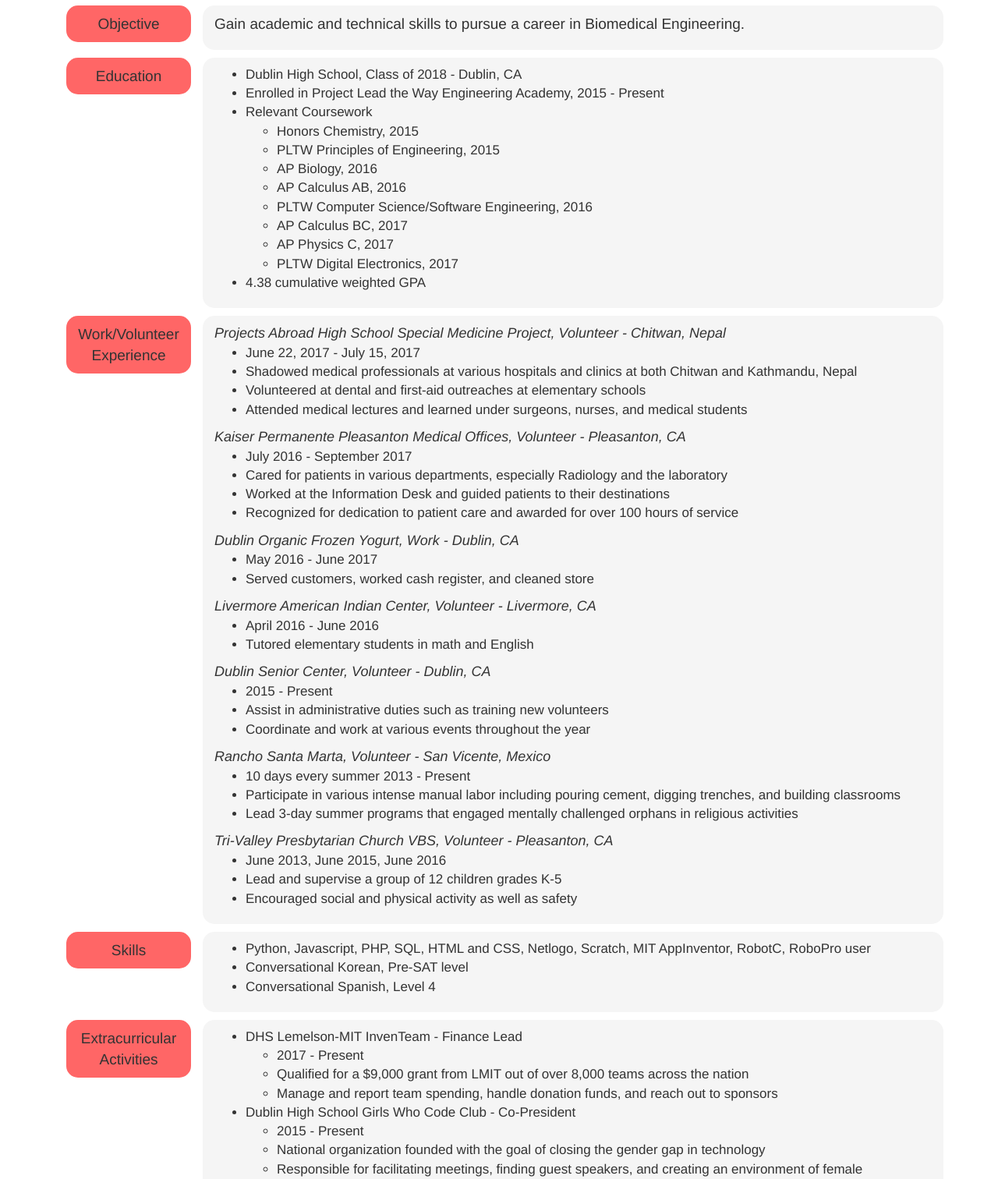
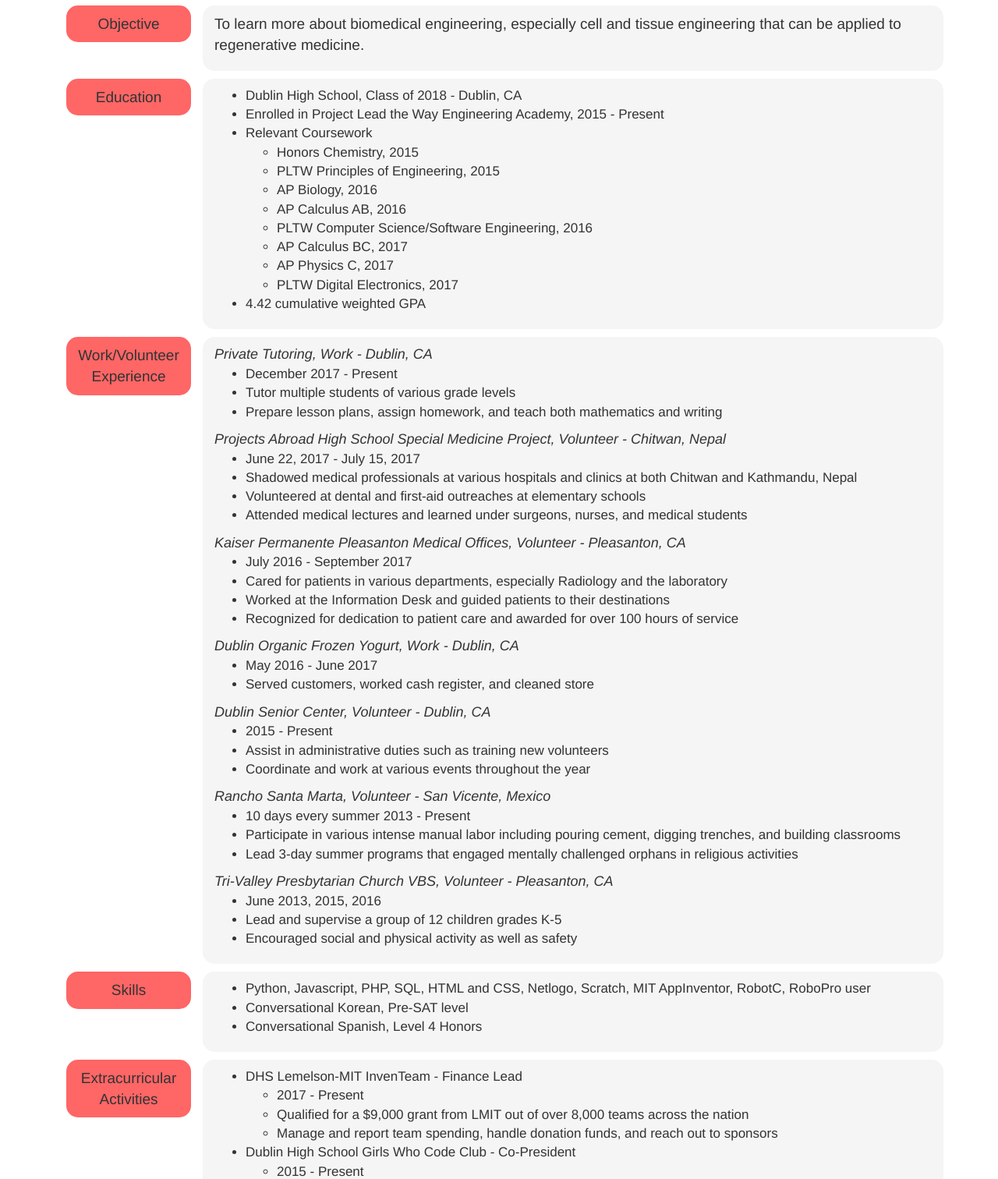
Before and after one commit to baekj/portfolio, a plain HTML site: page Baek_Resume.html in a window 1280 px wide. Shown: the part 63-1575 px from the top of the page at 78% size. Drawn offline with Linux system fonts and the light colour scheme.

Commit message:
3.28.2018 commit

```diff
--- a/Baek_Resume.html
+++ b/Baek_Resume.html
@@ -35,7 +35,8 @@
                         <p class="pull-center resume_head">Objective</p>
                     </div>
                     <div class="col-sm-10 resume_body">
-                        <p>Gain academic and technical skills to pursue a career in Biomedical Engineering.</p>
+                        <p>To learn more about biomedical engineering, especially cell and tissue engineering that can be
+                        applied to regenerative medicine.</p>
                     </div>
                 </div>
                 <div class="row middle">
@@ -58,7 +59,7 @@
                                     <li>PLTW Digital Electronics, 2017</li>
                                 </ul>
                             </li>
-                            <li>4.38 cumulative weighted GPA</li>
+                            <li>4.42 cumulative weighted GPA</li>
                         </ul>
                     </div>
                     <div class="row middle">
@@ -66,6 +67,12 @@
                             <p class="pull-center resume_head">Work/Volunteer Experience</p>
                         </div>
                         <div class="col-sm-10 resume_body">
+                            <i class="italic">Private Tutoring, Work - Dublin, CA</i>
+                                <ul>
+                                    <li>December 2017 - Present</li>
+                                    <li>Tutor multiple students of various grade levels</li>
+                                    <li>Prepare lesson plans, assign homework, and teach both mathematics and writing</li>
+                                </ul>
                             <i class="italic">Projects Abroad High School Special Medicine Project, Volunteer - Chitwan, Nepal</i>
                                 <ul>
                                     <li>June 22, 2017 - July 15, 2017</li>
@@ -85,11 +92,6 @@
                                     <li>May 2016 - June 2017</li>
                                     <li>Served customers, worked cash register, and cleaned store</li>
                                 </ul>
-                            <i class="italic">Livermore American Indian Center, Volunteer - Livermore, CA</i>
-                                <ul>
-                                    <li>April 2016 - June 2016</li>
-                                    <li>Tutored elementary students in math and English</li>
-                                </ul>
                             <i class="italic">Dublin Senior Center, Volunteer - Dublin, CA</i>
                                 <ul>
                                     <li>2015 - Present</li>
@@ -104,7 +106,7 @@
                                 </ul>
                             <i class="italic">Tri-Valley Presbytarian Church VBS, Volunteer - Pleasanton, CA</i>
                                 <ul>
-                                    <li>June 2013, June 2015, June 2016</li>
+                                    <li>June 2013, 2015, 2016</li>
                                     <li>Lead and supervise a group of 12 children grades K-5</li>
                                     <li>Encouraged social and physical activity as well as safety</li>
                                 </ul>
@@ -118,7 +120,7 @@
                             <ul>
                                 <li>Python, Javascript, PHP, SQL, HTML and CSS, Netlogo, Scratch, MIT AppInventor, RobotC, RoboPro user</li>
                                 <li>Conversational Korean, Pre-SAT level</li>
-                                <li>Conversational Spanish, Level 4</li>
+                                <li>Conversational Spanish, Level 4 Honors</li>
                             </ul>
                         </div>
                     </div>
```
Also changed, not shown: Baek_AboutMe.html (+6 -6 lines).
